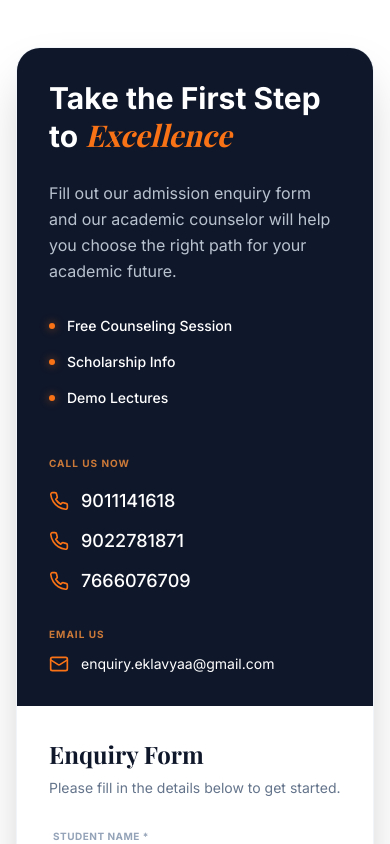
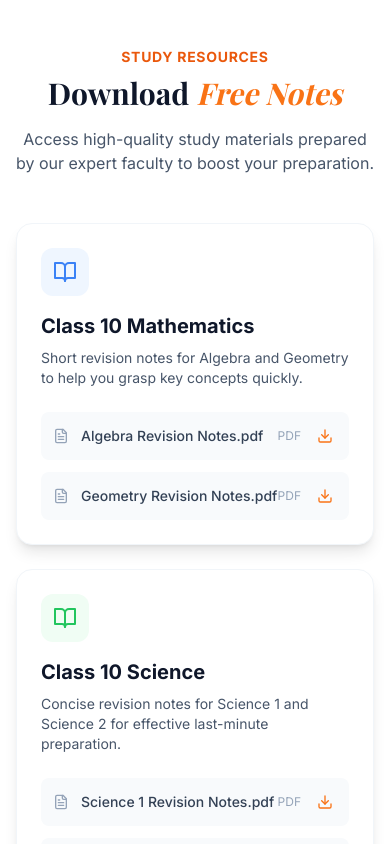
Before and after one commit to rushikesheklavyaa/EklavyaaAcademy, a React (Vite) app: page / in a window 390 px wide. Shown: the part 7660-8504 px from the top of the page. Built offline with nearby package versions, Linux system fonts and the light colour scheme; a web font is replaced by a local one.

Commit message:
feat: Add downloads section and related metadata
Introduces a new "Downloads" section to the website, allowing users to access study materials. Updates metadata and navigation to reflect this new feature.

```diff
--- a/App.tsx
+++ b/App.tsx
@@ -6,6 +6,7 @@ import About from './components/About';
 import Courses from './components/Courses';
 import Features from './components/Features';
 import Methodology from './components/Methodology';
+import Downloads from './components/Downloads';
 import EnquiryForm from './components/EnquiryForm';
 import Footer from './components/Footer';
 import EnquiryModal from './components/EnquiryModal';
@@ -43,6 +44,7 @@ const App: React.FC = () => {
             <Courses />
             <Features />
             <Methodology />
+            <Downloads />
             <EnquiryForm />
           </>
         ) : (
--- /dev/null
+++ b/components/Downloads.tsx
@@ -0,0 +1,118 @@
+
+import React from 'react';
+import Section from './ui/Section';
+import Reveal from './ui/Reveal';
+import { FileText, Download, BookOpen } from 'lucide-react';
+import Button from './ui/Button';
+
+const subjects = [
+  {
+    id: 1,
+    title: 'Class 10 Mathematics',
+    description: 'Short revision notes for Algebra and Geometry to help you grasp key concepts quickly.',
+    icon: <BookOpen className="w-6 h-6 text-blue-500" />,
+    color: 'bg-blue-50 text-blue-600',
+    files: [
+      { name: 'Algebra Revision Notes.pdf', size: 'PDF', url: '' },
+      { name: 'Geometry Revision Notes.pdf', size: 'PDF', url: '' },
+    ]
+  },
+  {
+    id: 2,
+    title: 'Class 10 Science',
+    description: 'Concise revision notes for Science 1 and Science 2 for effective last-minute preparation.',
+    icon: <BookOpen className="w-6 h-6 text-green-500" />,
+    color: 'bg-green-50 text-green-600',
+    files: [
+      { name: 'Science 1 Revision Notes.pdf', size: 'PDF', url: 'https://drive.google.com/file/d/1Wagv-dXzfjHCZ9QgRRHVxoRafyqjAccc/view?usp=drive_link' },
+      { name: 'Science 2 Revision Notes.pdf', size: 'PDF', url: 'https://drive.google.com/file/d/1EtClFNcjnBJSCG9wDSMkD-qhtzJNVDlI/view?usp=drive_link' },
+    ]
+  }
+];
+
+const Downloads: React.FC = () => {
+  const handleDownload = (file: { name: string; url?: string }) => {
+    if (file.url) {
+      window.open(file.url, '_blank');
+      return;
+    }
+
+    // Fallback for local files if no URL is provided
+    const fileUrl = `/notes/${file.name}`;
+
+    // Create a temporary link to trigger download
+    const link = document.createElement('a');
+    link.href = fileUrl;
+    link.download = file.name;
+    document.body.appendChild(link);
+    link.click();
+    document.body.removeChild(link);
+  };
+
+  return (
+    <Section id="downloads" className="bg-slate-50">
+      <Reveal>
+        <div className="text-center mb-12">
+          <h2 className="text-primary-600 font-bold tracking-wider uppercase text-sm mb-2">Study Resources</h2>
+          <h3 className="text-3xl md:text-4xl font-serif font-bold text-secondary-900 mb-4">
+            Download <span className="text-primary-500 italic">Free Notes</span>
+          </h3>
+          <p className="text-slate-600 max-w-2xl mx-auto">
+            Access high-quality study materials prepared by our expert faculty to boost your preparation.
+          </p>
+        </div>
+      </Reveal>
+
+      <div className="grid grid-cols-1 md:grid-cols-2 lg:grid-cols-2 gap-6 max-w-5xl mx-auto">
+        {subjects.map((subject, index) => (
+          <Reveal key={subject.id} delay={index * 100}>
+            <div className="bg-white rounded-2xl p-6 shadow-lg hover:shadow-xl transition-all duration-300 border border-slate-100 group">
+              <div className="flex items-start justify-between mb-4">
+                <div className={`p-3 rounded-xl ${subject.color} group-hover:scale-110 transition-transform duration-300`}>
+                  {subject.icon}
+                </div>
+              </div>
+
+              <h4 className="text-xl font-bold text-secondary-900 mb-2">{subject.title}</h4>
+              <p className="text-slate-600 text-sm mb-6">{subject.description}</p>
+
+              <div className="space-y-3">
+                {subject.files.map((file, idx) => (
+                  <div key={idx} className="flex items-center justify-between p-3 bg-slate-50 rounded-lg group-hover:bg-slate-100 transition-colors">
+                    <div className="flex items-center gap-3">
+                      <FileText className="w-4 h-4 text-slate-400" />
+                      <span className="text-sm font-medium text-slate-700">{file.name}</span>
+                    </div>
+                    <div className="flex items-center gap-3">
+                      <span className="text-xs text-slate-400">{file.size}</span>
+                      <button
+                        onClick={() => handleDownload(file)}
+                        className="text-primary-500 hover:text-primary-600 p-1 hover:bg-primary-50 rounded transition-colors"
+                        title="Download"
+                      >
+                        <Download className="w-4 h-4" />
+                      </button>
+                    </div>
+                  </div>
+                ))}
+              </div>
+            </div>
+          </Reveal>
+        ))}
+      </div>
+
+      <div className="mt-12 text-center">
+        <Reveal delay={400}>
+          <div className="inline-flex flex-col items-center">
+             <p className="text-slate-500 text-sm mb-4">Want access to full course materials?</p>
+             <Button onClick={() => document.getElementById('enquiry')?.scrollIntoView({ behavior: 'smooth' })}>
+               Request Full Access
+             </Button>
+          </div>
+        </Reveal>
+      </div>
+    </Section>
+  );
+};
+
+export default Downloads;
--- a/components/Navbar.tsx
+++ b/components/Navbar.tsx
@@ -20,7 +20,7 @@ const Navbar: React.FC<NavbarProps> = ({ onOpenEnquiry, onNavigateHome }) => {
       setIsScrolled(window.scrollY > 10);
 
       // Handle active section
-      const sections = ['about', 'courses', 'methodology', 'features'];
+      const sections = ['about', 'courses', 'features', 'methodology', 'downloads'];
       let current = '';
 
       for (const section of sections) {
@@ -44,6 +44,7 @@ const Navbar: React.FC<NavbarProps> = ({ onOpenEnquiry, onNavigateHome }) => {
     { name: 'About', href: '#about', id: 'about' },
     { name: 'Courses', href: '#courses', id: 'courses' },
     { name: 'Methodology', href: '#methodology', id: 'methodology' },
+    { name: 'Downloads', href: '#downloads', id: 'downloads' },
   ];
 
   const handleLinkClick = (e: React.MouseEvent<HTMLAnchorElement>, href: string) => {
--- a/index.html
+++ b/index.html
@@ -1,9 +1,10 @@
+
 <!DOCTYPE html>
 <html lang="en">
   <head>
     <meta charset="UTF-8" />
     <meta name="viewport" content="width=device-width, initial-scale=1.0" />
-    <title>Eklavyaa Academy - Aim. Learn. Achieve.</title>
+    <title>Eklavyaa Academy - Free Revision Batch & Admissions Open</title>
     <script src="https://cdn.tailwindcss.com"></script>
     <link href="https://fonts.googleapis.com/css2?family=Playfair+Display:ital,wght@0,400;0,700;1,400&family=Inter:wght@300;400;500;600;700&family=Caveat:wght@700&display=swap" rel="stylesheet">
     <script>
--- a/metadata.json
+++ b/metadata.json
@@ -1,5 +1,5 @@
 {
   "name": "Eklavyaa Academy",
-  "description": "A modern, professional educational landing page for Eklavyaa Academy coaching institute.",
+  "description": "Join Eklavyaa Academy for the Free Revision Batch (8th & 9th) or Admissions 2026-27. Best coaching for SSC, CBSE, JEE & NEET Foundation.",
   "requestFramePermissions": []
 }
```
Also changed, not shown: public/notes/README.txt (added), 1 other file (tests, documents, lock files or other folders).
